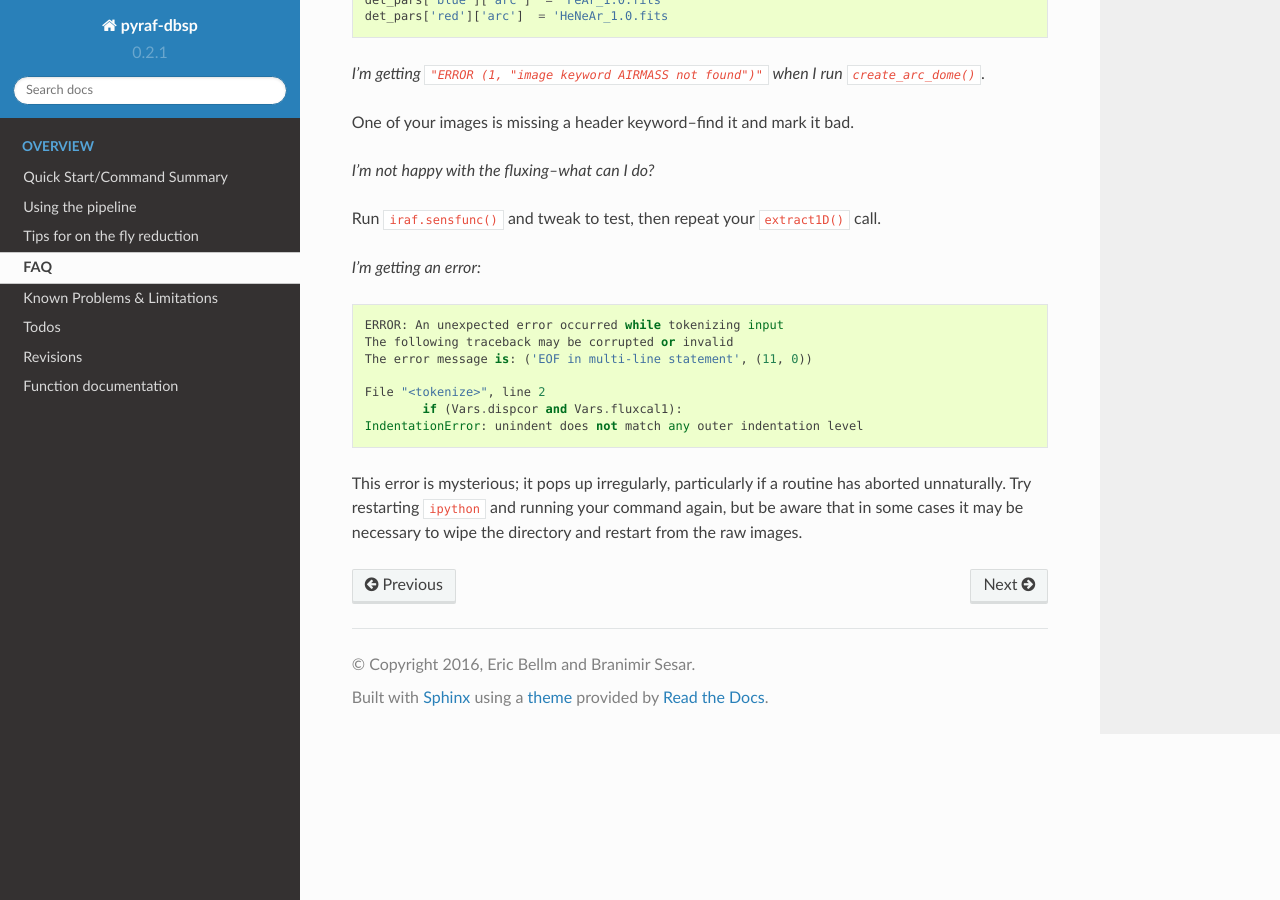
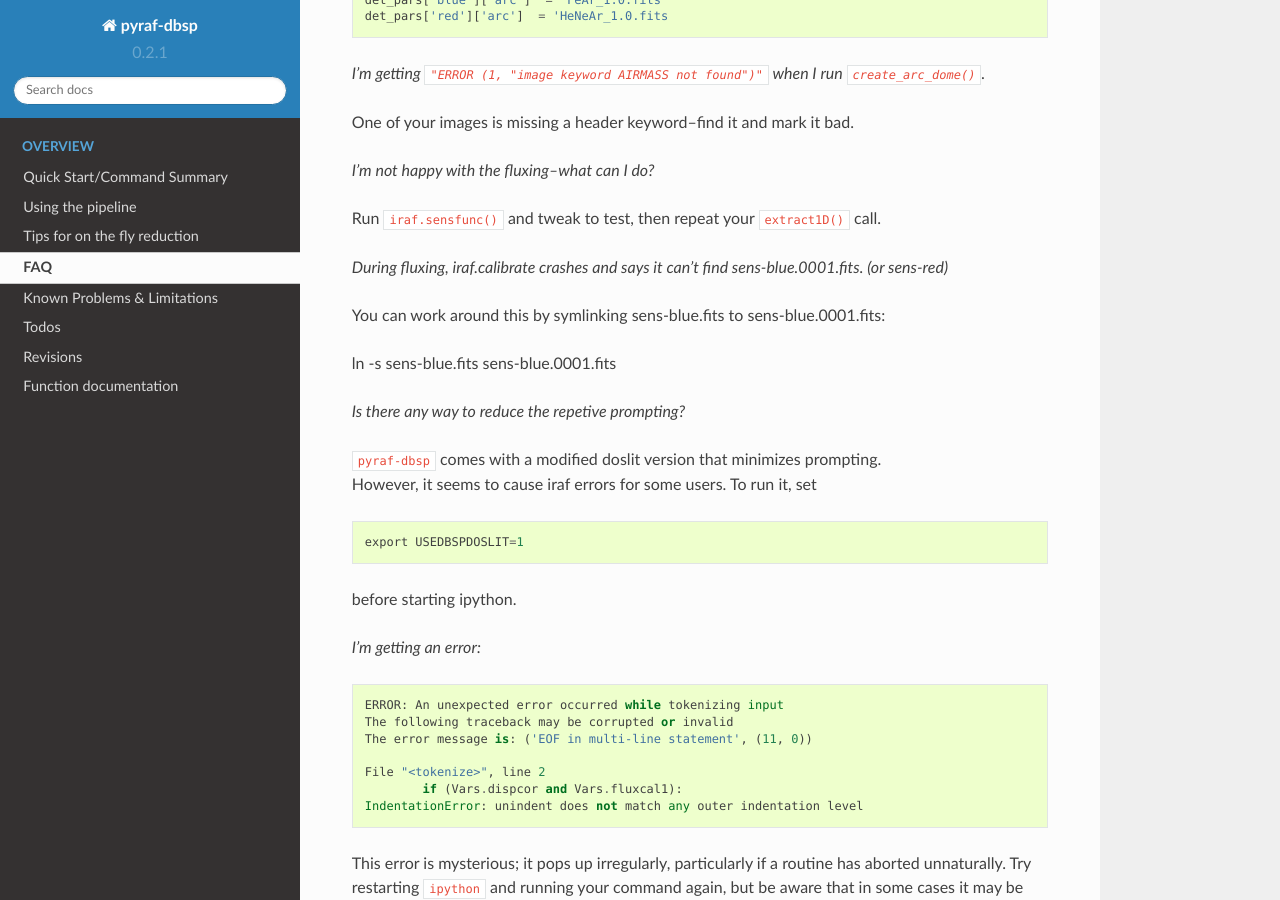
Before and after one commit to ebellm/pyraf-dbsp, a Sphinx documentation site: the page built from docs/FAQ.md, in a window 1280 px wide and 900 px high, scrolled down 767 px. Built offline with Sphinx 7.4.7 and the Read the Docs theme 2.0.0, drawn with Linux system fonts in a browser that asks for light colours.

Commit message:
update docs

```diff
--- a/docs/FAQ.md
+++ b/docs/FAQ.md
@@ -32,6 +32,21 @@ One of your images is missing a header keyword--find it and mark it bad.
 
 Run `iraf.sensfunc()` and tweak to test, then repeat your `extract1D()` call.
 
+*During fluxing, iraf.calibrate crashes and says it can't find sens-blue.0001.fits. (or sens-red)*
+
+You can work around this by symlinking sens-blue.fits to sens-blue.0001.fits:
+
+ln -s sens-blue.fits sens-blue.0001.fits
+
+*Is there any way to reduce the repetive prompting?*
+
+`pyraf-dbsp` comes with a modified doslit version that minimizes prompting.
+However, it seems to cause iraf errors for some users.  To run it, set
+
+	export USEDBSPDOSLIT=1
+
+before starting ipython.
+
 *I'm getting an error:*
 
 	ERROR: An unexpected error occurred while tokenizing input
```
Also changed, not shown: docs/quickstart.md (+7 -1 lines).
